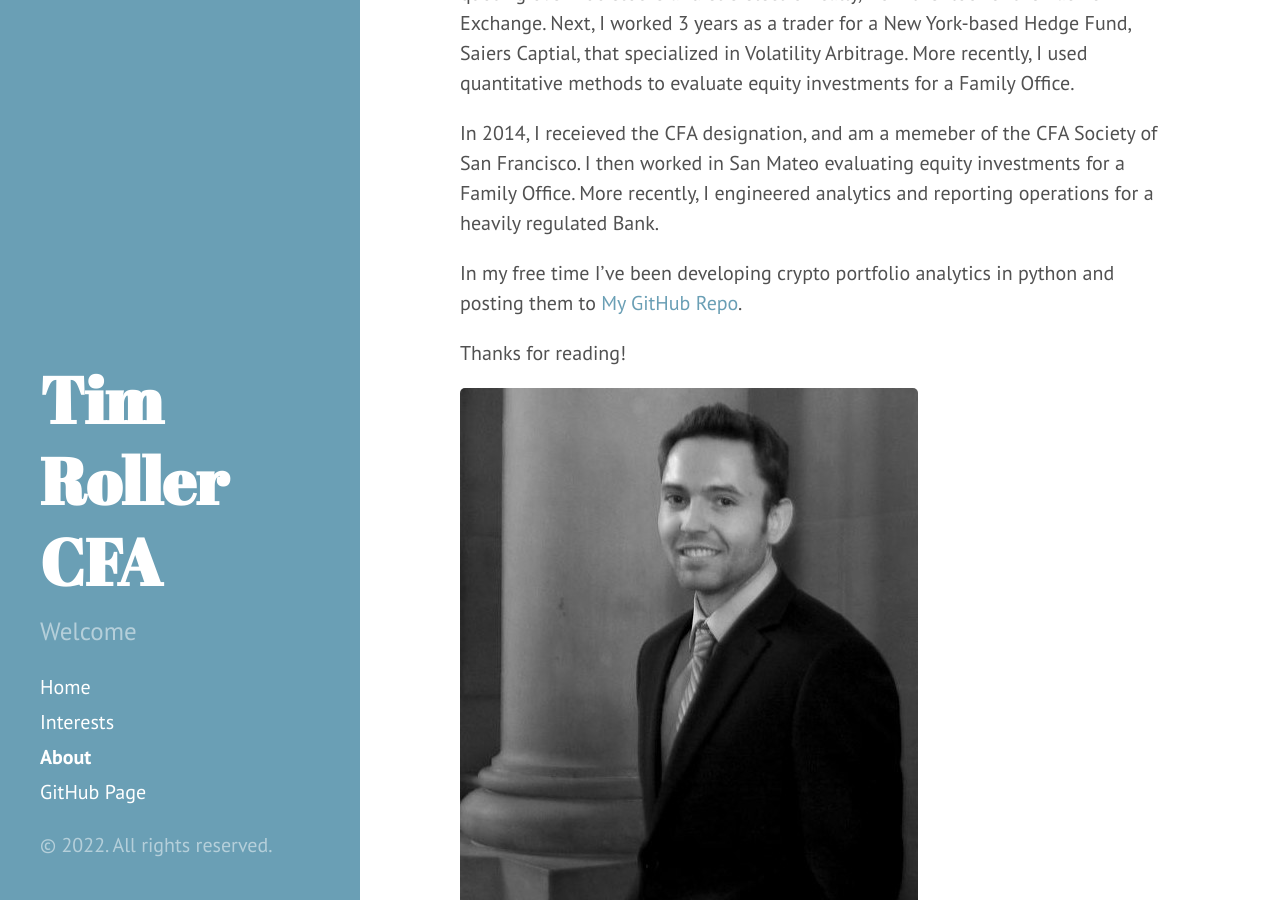
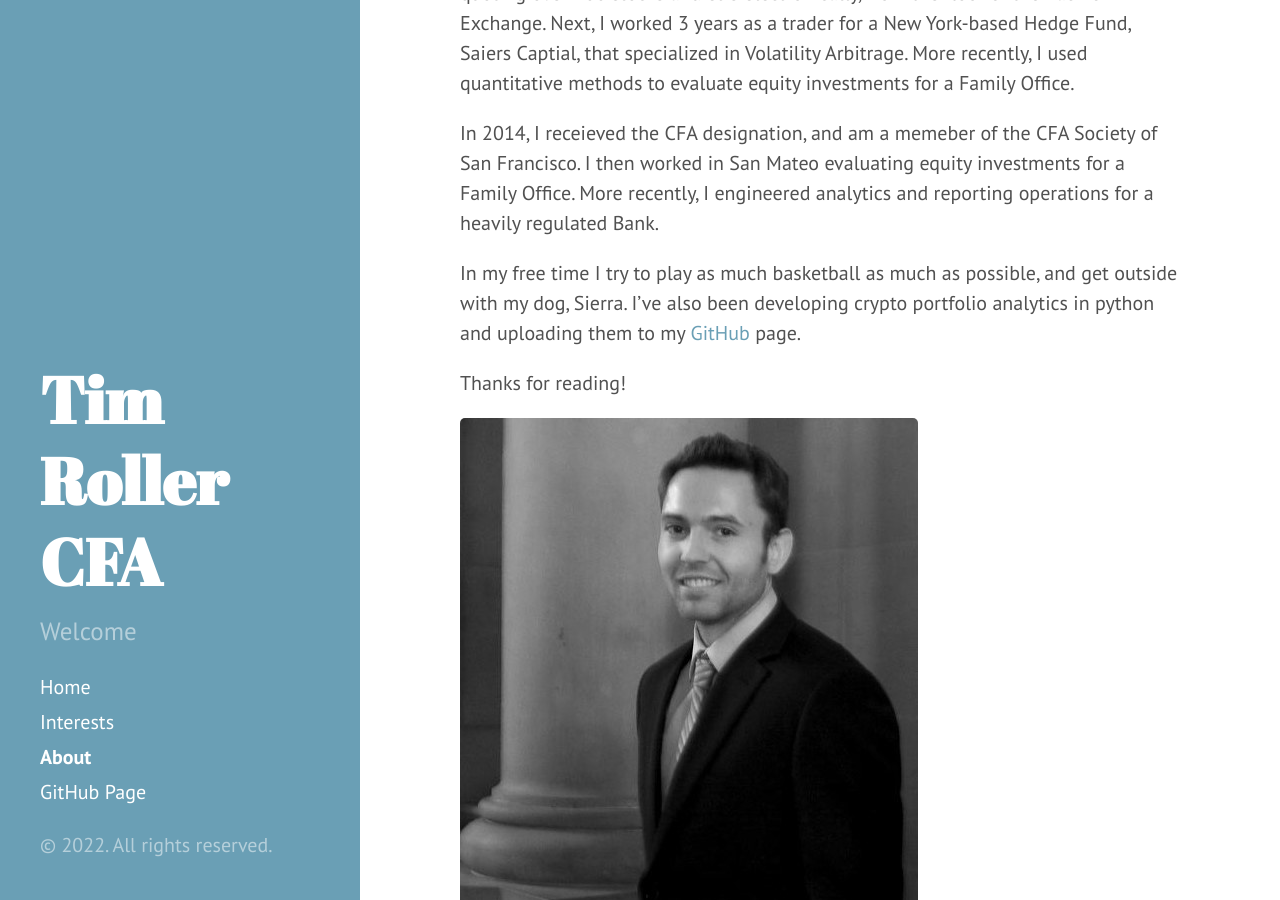
Before and after one commit to TimRoller/TimRoller.github.io, a Jekyll site: the page built from about.md, in a window 1280 px wide and 900 px high, scrolled down 420 px. Built offline with Jekyll 4.4.1, drawn with Linux system fonts in a browser that asks for light colours.

Commit message:
Update about.md

```diff
--- a/about.md
+++ b/about.md
@@ -10,7 +10,7 @@ I spent two summers interning for a Consulting Engineering firm, SGH, before emb
 
 In 2014, I receieved the CFA designation, and am a memeber of the CFA Society of San Francisco. I then worked in San Mateo evaluating equity investments for a Family Office. More recently, I engineered analytics and reporting operations for a heavily regulated Bank.
 
-In my free time I've been developing crypto portfolio analytics in python and posting them to <a href="https://github.com/TimRoller/Crypto-Portfolio-Analytics">My GitHub Repo</a>.
+In my free time I try to play as much basketball as much as possible, and get outside with my dog, Sierra. I've also been developing crypto portfolio analytics in python and uploading them to my <a href="https://github.com/TimRoller/Crypto-Portfolio-Analytics">GitHub</a> page.
 
 Thanks for reading!
 
```
